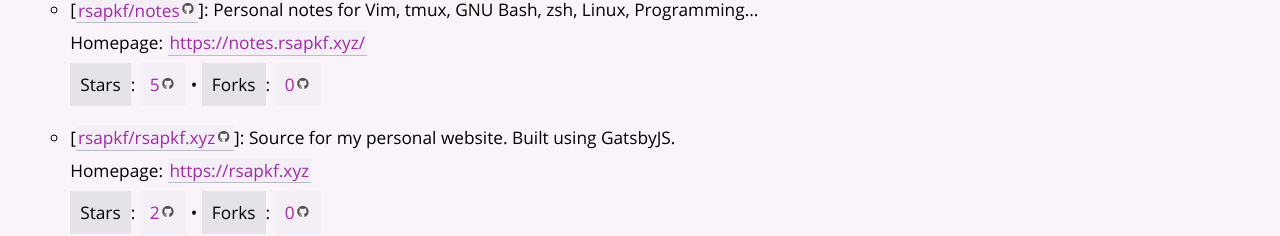
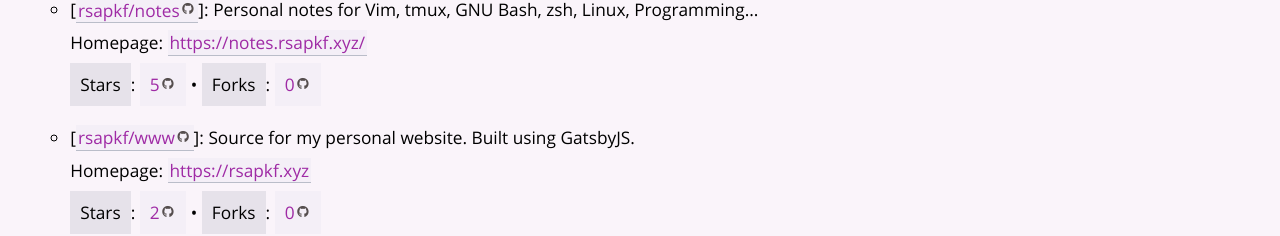
Before and after one commit to rsapkf/rsapkf-site, a Gatsby site: page /projects in a window 1280 px wide. Shown: the part 1515-1751 px from the top of the page. Built offline with nearby package versions, Linux system fonts and the light colour scheme; Gatsby itself is replaced by a stand-in of ours; no server answers.

Commit message:
update README

```diff
--- a/src/data/projects.js
+++ b/src/data/projects.js
@@ -16,7 +16,7 @@ export const personalProjects = [
     forks_count: 0,
   },
   {
-    name: "rsapkf.xyz",
+    name: "www",
     description: "Source for my personal website. Built using GatsbyJS.",
     homepage: "https://rsapkf.xyz",
     stargazers_count: 2,
```
Also changed, not shown: README.md.
